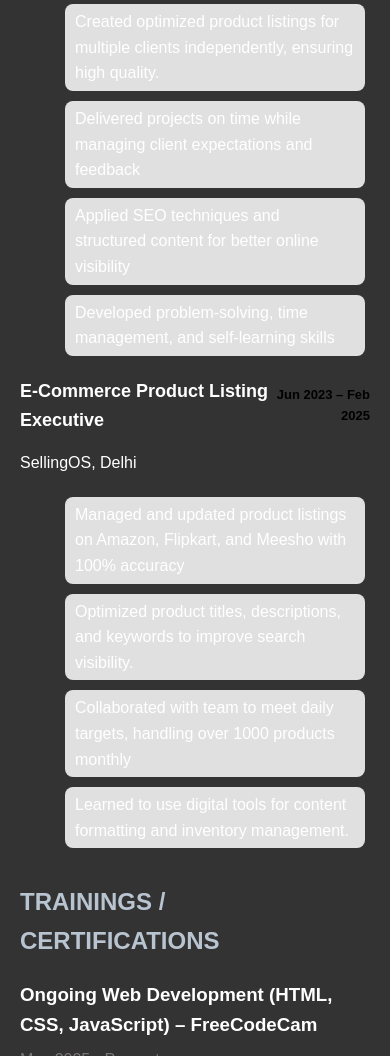
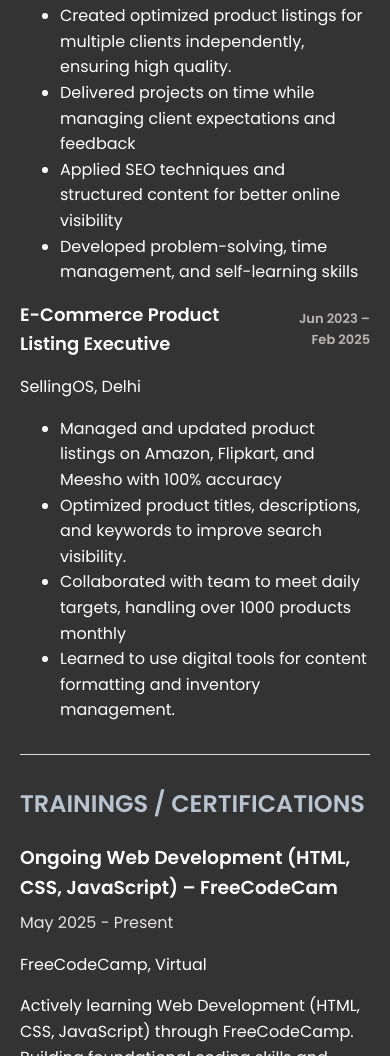
Before and after one commit to Shaista-Coding/my-portfolio-website, a plain HTML site: page index.html in a window 390 px wide. Shown: the part 944-2000 px from the top of the page. Drawn offline with Linux system fonts and the light colour scheme.

Commit message:
Update line spacing

```diff
--- a/index.html
+++ b/index.html
@@ -65,8 +65,8 @@
           </section>
           <section>
                <h2>TRAININGS / CERTIFICATIONS</h2>
-               <h3 class="Training"> Ongoing Web Development (HTML, CSS, JavaScript) – FreeCodeCam</h3>
-               <p Class="TC"> May 2025 - Present</p>
+               <h3 class="training"> Ongoing Web Development (HTML, CSS, JavaScript) – FreeCodeCam</h3>
+               <p Class="tc"> May 2025 - Present</p>
                <p> FreeCodeCamp, Virtual</p>
                <p>Actively learning Web Development (HTML, CSS, JavaScript) through FreeCodeCamp.
                     Building foundational coding skills and understanding web development concepts.
@@ -75,9 +75,9 @@
           </section>
           <section>
                <h2>PROJECTS</h2>
-               <h3 class="Training"> Academics & Projects
+               <h3 class="training"> Academics & Projects
                </h3>
-               <p Class="TC"> Aug 2023 - Present</p>
+               <p Class="tc"> Aug 2023 - Present</p>
                <h4>Academics:</h4>
                <ul>
                     <li>
@@ -94,7 +94,7 @@
           </section>
           <section>
                <h2>SKILLS</h2>
-               <ul>
+               <ul class="skill">
                     <li>HTML</li>
                     <li>CSS</li>
                     <li>SQL</li>
--- a/style.css
+++ b/style.css
@@ -1,5 +1,6 @@
 body {
-  font-family: 'Poppins', sans-serif;;
+  font-family: 'Poppins', sans-serif;
+  ;
   margin: 0;
   padding: 0;
   background: #f4f4f9;
@@ -28,15 +29,18 @@ footer {
   background: #222;
   color: white;
 }
-.date{
+
+.date {
   text-align: right;
   font-size: 13px;
   color: #000000;
 }
-pre{
+
+pre {
   font-size: 20px;
 }
-.experience{
+
+.experience {
   display: flex;
   justify-content: space-between;
   align-items: center;
@@ -52,20 +56,44 @@ pre{
   font-size: 13px;
   color: #000;
 }
-.Training{
+
+.training {
   margin: 0%;
 }
-.TC{
+
+.tc {
   color: hsl(0, 2%, 47%);
   margin-top: 2%;
 }
+
+.skill li {
+  display: inline-block;
+  background: #e0e0e0;
+  padding: 5px 10px;
+  border-radius: 8px;
+  margin: 5px;
+}
+
 @media (max-width: 700px) {
   body {
-  font-family: Arial, sans-serif;
-  margin: 0;
-  padding: 0;
     background: #333;
     color: white;
+  }
+
+  .skill li {
+    background: #575151;
+  }
+
+  .date {
+    color: #bab5b5;
+  }
+
+  .tc {
+    color: #e6e3e3;
+  }
+
+  h2 {
+    color: #b9c4d1;
   }
 
   header {
@@ -74,22 +102,16 @@ header {
     padding: 20px;
     text-align: center;
   }
+}
 
-h2 {
-  color: #b9c4d1;
-}
-  }
 section {
   margin-bottom: 30px;
+  padding-bottom: 15px;
+  border-bottom: 1px solid #ddd;
 }
-ul li {
-  display: inline-block;
-  background: #e0e0e0;
-  padding: 5px 10px;
-  border-radius: 8px;
-  margin: 5px;
-}
+
+
 h1:hover {
-  color: #ff6347;
+  color: #246a12;
   cursor: pointer;
 }
```
Lines whose indentation alone changed are shown as unchanged.
